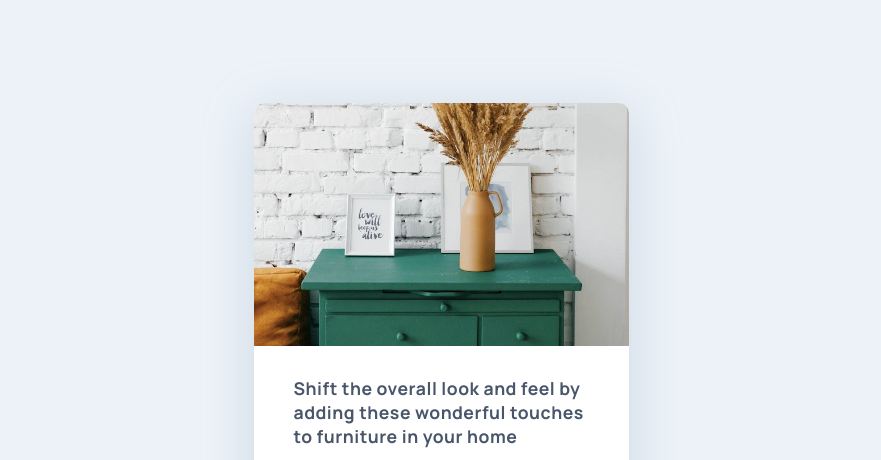
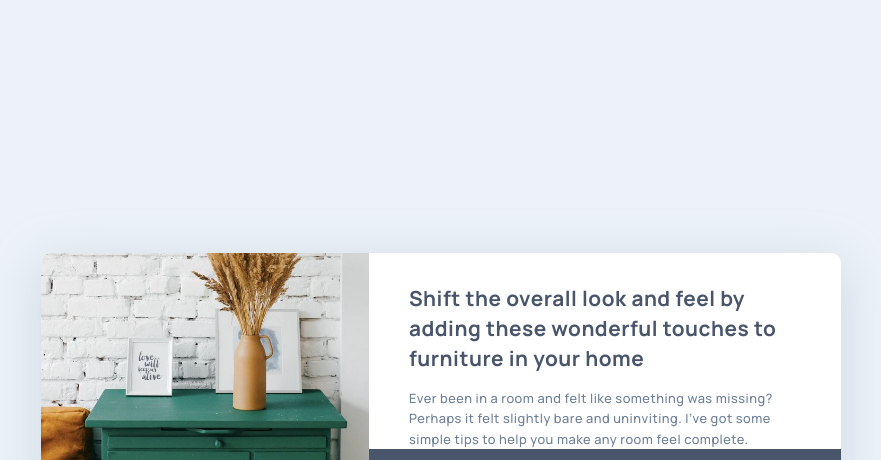
Before and after one commit to lc-dev90/article-preview-component, a plain HTML site: page index.html in a window 1280 px wide. Shown: the top 460 px of the page, without its empty margins (199-1080 px from the left). Drawn offline with Linux system fonts and the light colour scheme.

Commit message:
Init desktop version

```diff
--- a/index.html
+++ b/index.html
@@ -4,6 +4,11 @@
     <meta charset="UTF-8" />
     <meta name="viewport" content="width=device-width, initial-scale=1.0" />
     <link rel="stylesheet" href="style.css" />
+    <link
+      rel="stylesheet"
+      href="responsive-style.css"
+      media="max-width: 800px"
+    />
     <link
       rel="icon"
       type="image/png"
--- a/style.css
+++ b/style.css
@@ -223,3 +223,68 @@ aside.open .icons img {
   width: 25px;
   cursor: pointer;
 }
+
+@media (max-width: 320px) {
+  .attribution {
+    transform: translateY(2px);
+  }
+}
+
+@media (min-width: 800px) {
+  main {
+    width: 800px;
+    height: 280px;
+    flex-direction: row;
+    overflow: hidden;
+  }
+
+  figure.header-image {
+    width: 100%;
+    height: 100%;
+    background: url(./images/drawers.jpg) no-repeat center left / cover;
+    border-top-left-radius: 0;
+    border-top-right-radius: 0;
+  }
+
+  section {
+    height: 100%;
+    letter-spacing: 0.5px;
+  }
+
+  header h2 {
+    font-size: 1.3rem;
+    color: var(--gray-700);
+    line-height: 1.45;
+  }
+  article {
+    margin-bottom: 0;
+  }
+
+  article p {
+    font-size: 0.8rem;
+    color: var(--gray-500);
+    font-weight: 300;
+    line-height: 1.6;
+  }
+
+  aside {
+    height: 85px;
+  }
+
+  aside figure {
+    width: 15%;
+  }
+
+  aside figure img {
+    border-radius: 50px;
+    width: 70%;
+  }
+
+  aside .info {
+    font-size: 0.8rem;
+  }
+
+  .icon {
+    transform: translateX(25px);
+  }
+}
```
